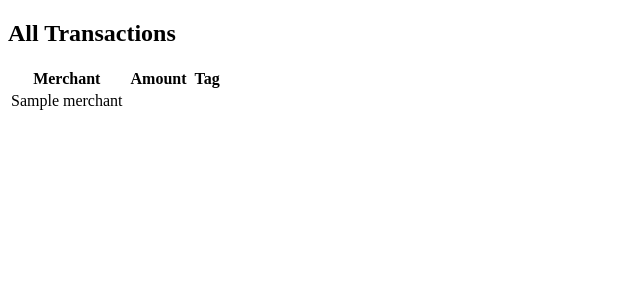
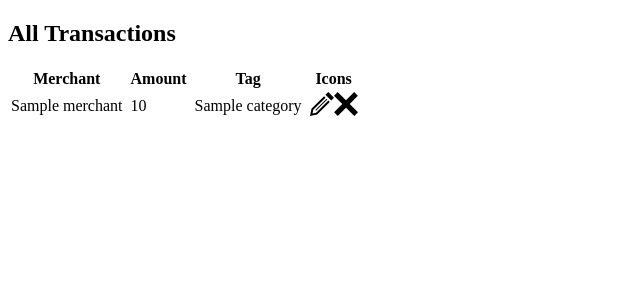
Before and after one commit to lushpurr/project1_spend_tracker, a Flask app: page /transactions in a window 1280 px wide. Shown: the part 70-370 px from the top of the page, without its empty margins (0-640 px from the left). Run offline with Flask 2, Linux system fonts and the light colour scheme; a database or web service that is not in the repository returns one stand-in record (values such as "Sample title"); some libraries are stand-ins or nearby versions.

Commit message:
modified transactions index.html table adding icons column

```diff
--- a/app/templates/transactions/index.html
+++ b/app/templates/transactions/index.html
@@ -10,10 +10,18 @@
             <th>Amount</th>
             <th></th>
             <th>Tag</th>
+            <th></th>
+            <th>Icons</th>
         </tr>
         {% for transaction in transactions %}
         <tr>
             <td>{{ transaction.merchant.name}}</td>
+            <td></td>
+            <td>{{ transaction.amount }}</td>
+            <td></td>
+            <td>{{ transaction.tag.category }}</td>
+            <td></td>
+            <td><i><img src="/static/images/edit_icon.svg" alt=""></i><i><img src="/static/images/delete_icon.svg" alt=""></i></td>
         </tr>
 
         {% endfor %}
```
Also changed, not shown: app/static/images/delete_icon.svg (added), app/static/images/edit_icon.svg (added).
